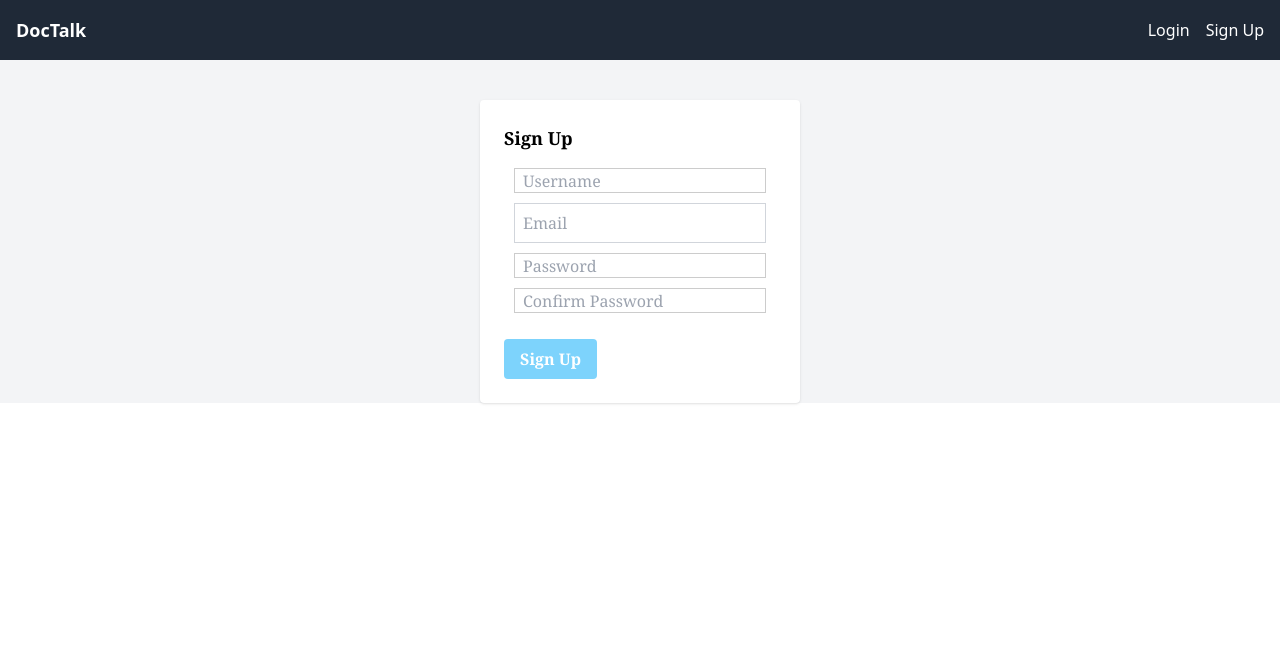
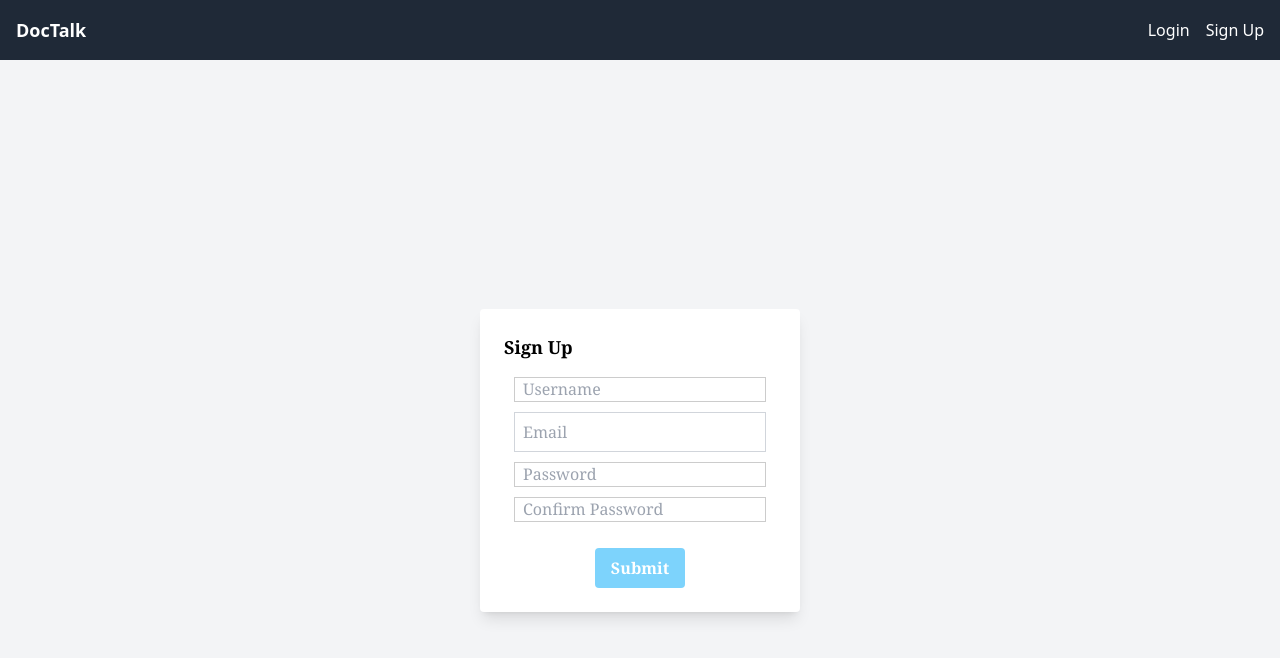
Before and after one commit to doni-robert/DocTalk-Webstack-project, a React (Create React App) app in the folder Frontend/doctalk/: page /signup in a window 1280 px wide. Shown: the top 658 px of the page. Built offline with nearby package versions, Linux system fonts and the light colour scheme.

Commit message:
signup logic updates

```diff
--- a/Frontend/doctalk/src/Signup.js
+++ b/Frontend/doctalk/src/Signup.js
@@ -34,7 +34,8 @@ function SignUp() {
   };
 
   const renderForm = (
-    <form onSubmit={handleSubmit} className=" p-6 shadow bg-white rounded font-serif w-80 h-auto mt-10">
+ <div className="flex justify-center items-center h-screen">
+    <form onSubmit={handleSubmit} className=" p-6 shadow-lg bg-white rounded font-serif w-80 h-auto">
       <h2 className="text-lg font-semibold mb-4">Sign Up</h2>
       <div className="input-container">
         <input
@@ -76,14 +77,17 @@ function SignUp() {
           className="h-10 border border-gray-300 px-2"
         />
       </div>
+      <div className="flex justify-center">
       <button
         type="submit"
         className="bg-sky-300 hover:bg-blue-700 text-white font-bold py-2 px-4 rounded mt-4"
       >
-        Sign Up
+        Submit
       </button>
       {renderErrorMessage()}
+      </div>
     </form>
+    </div>
   );
 
   return (
```
